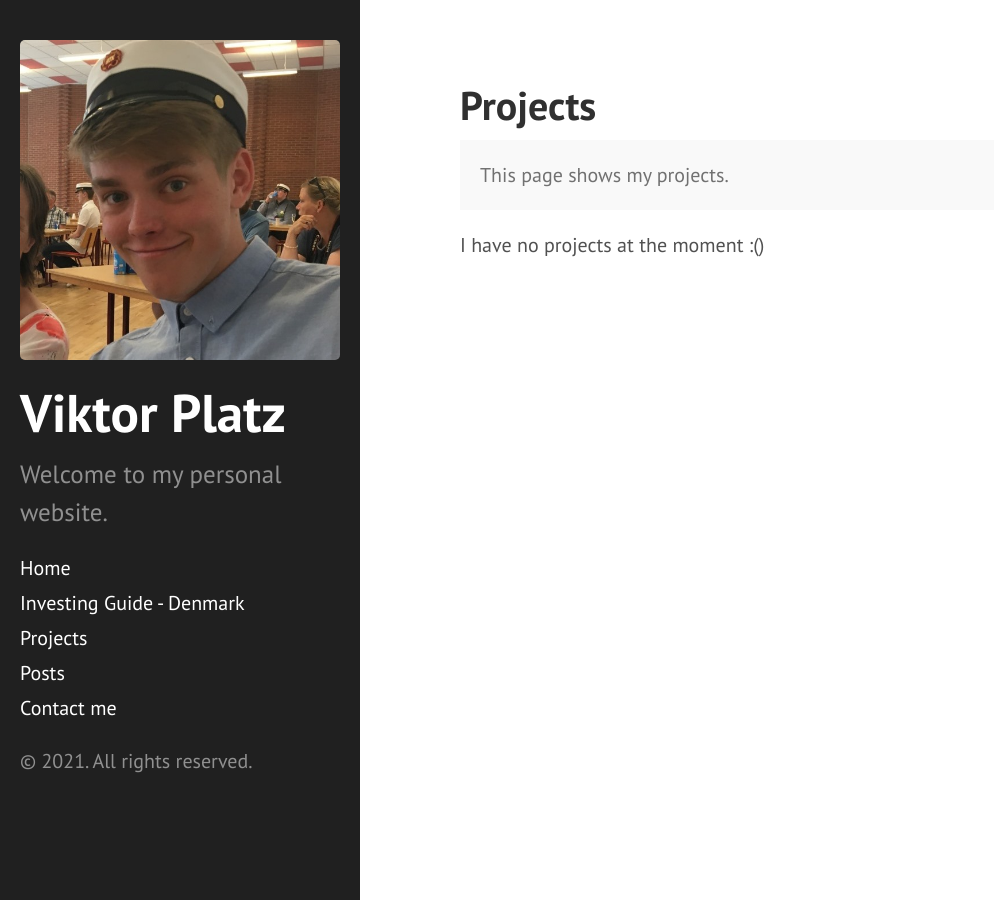
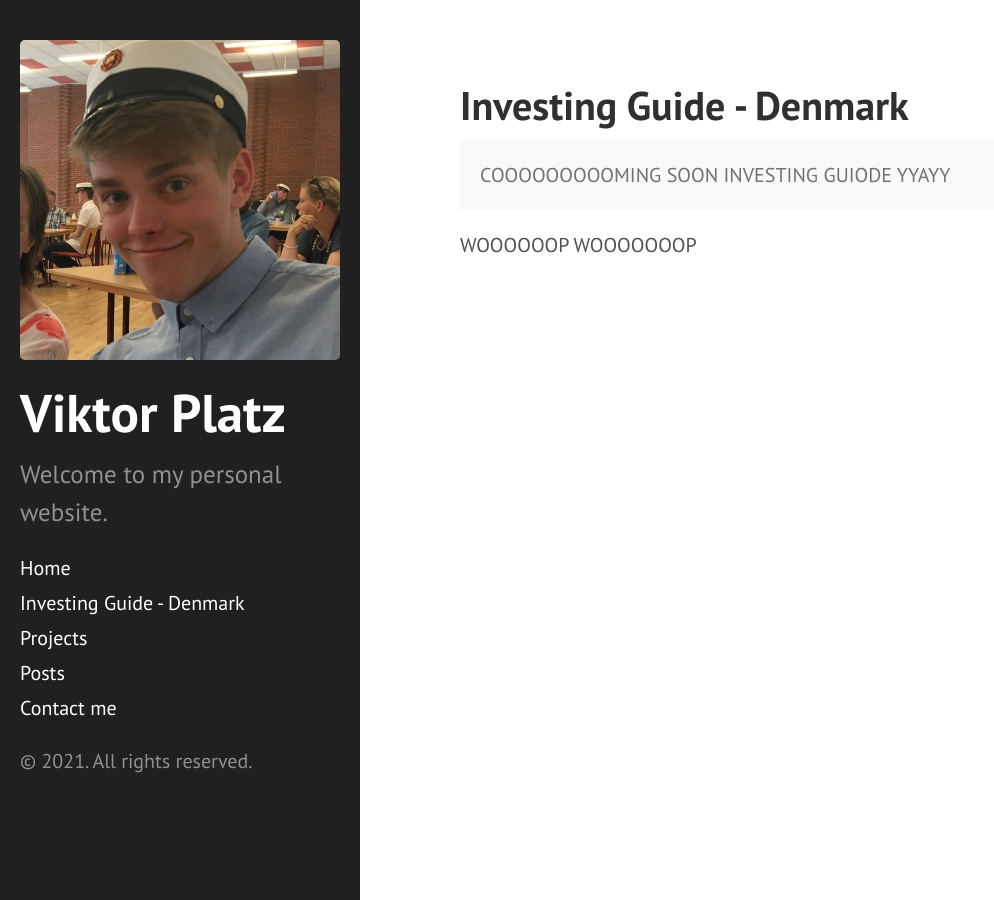
Before and after one commit to ViktorPlatz/redviktor.github.io, a Jekyll site: the page built from investingguide.html, in a window 1280 px wide. Shown: the whole page, without its empty margins (0-994 px from the left). Built offline with Jekyll 4.4.1, drawn with Linux system fonts in a browser that asks for light colours.

Commit message:
almost done i want slkep

```diff
--- a/investingguide.html
+++ b/investingguide.html
@@ -1,10 +1,10 @@
 ---
 layout: page
-title: Projects
+title: Investing Guide - Denmark
 ---
 
 <p class="message">
-  This page shows my projects.
+  COOOOOOOOOMING SOON INVESTING GUIODE YYAYY
 </p>
 
-I have no projects at the moment :()
+WOOOOOOP WOOOOOOOP
```
Also changed, not shown: projects.html (added, +10 -0 lines), 1 other file.
